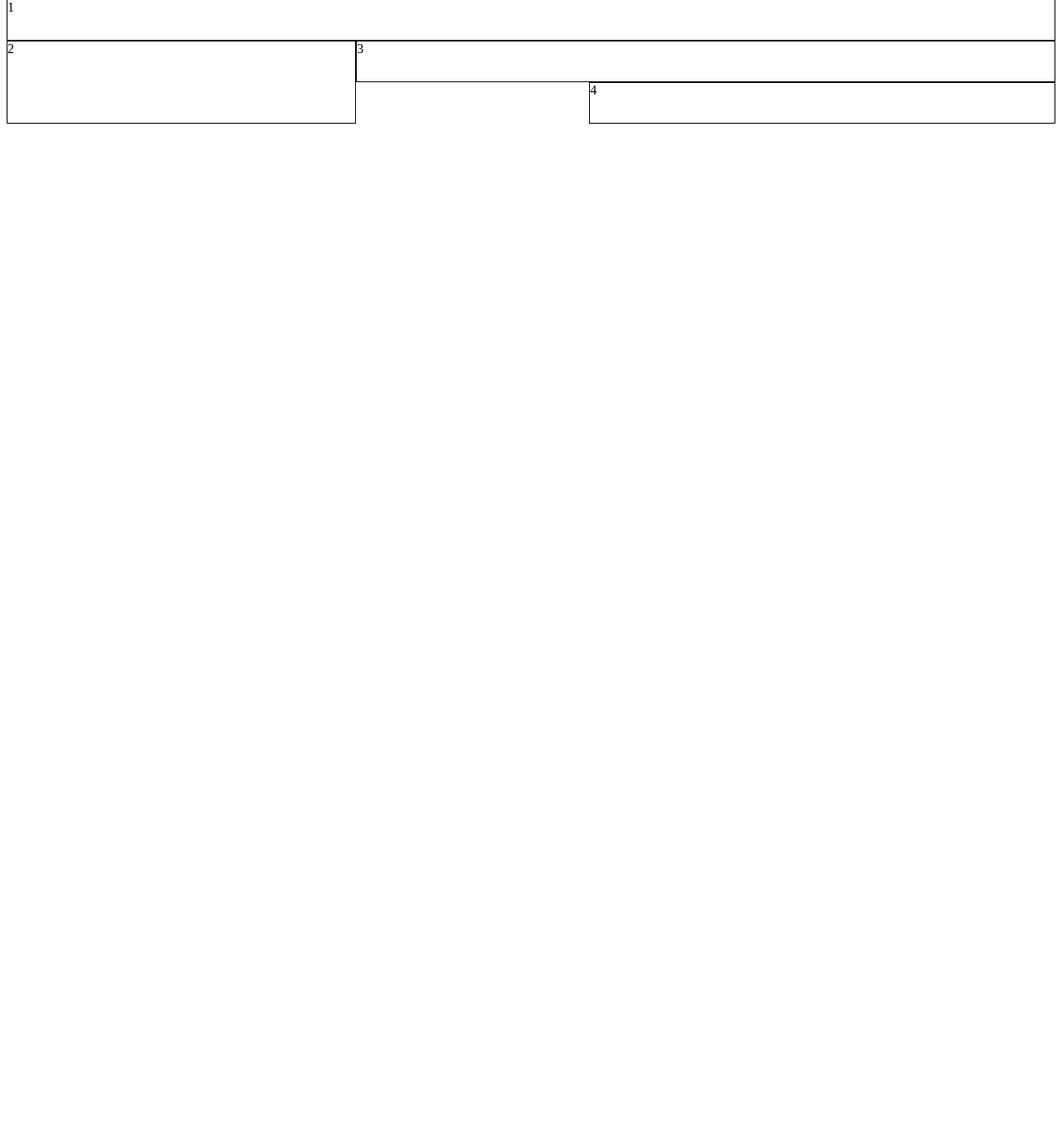
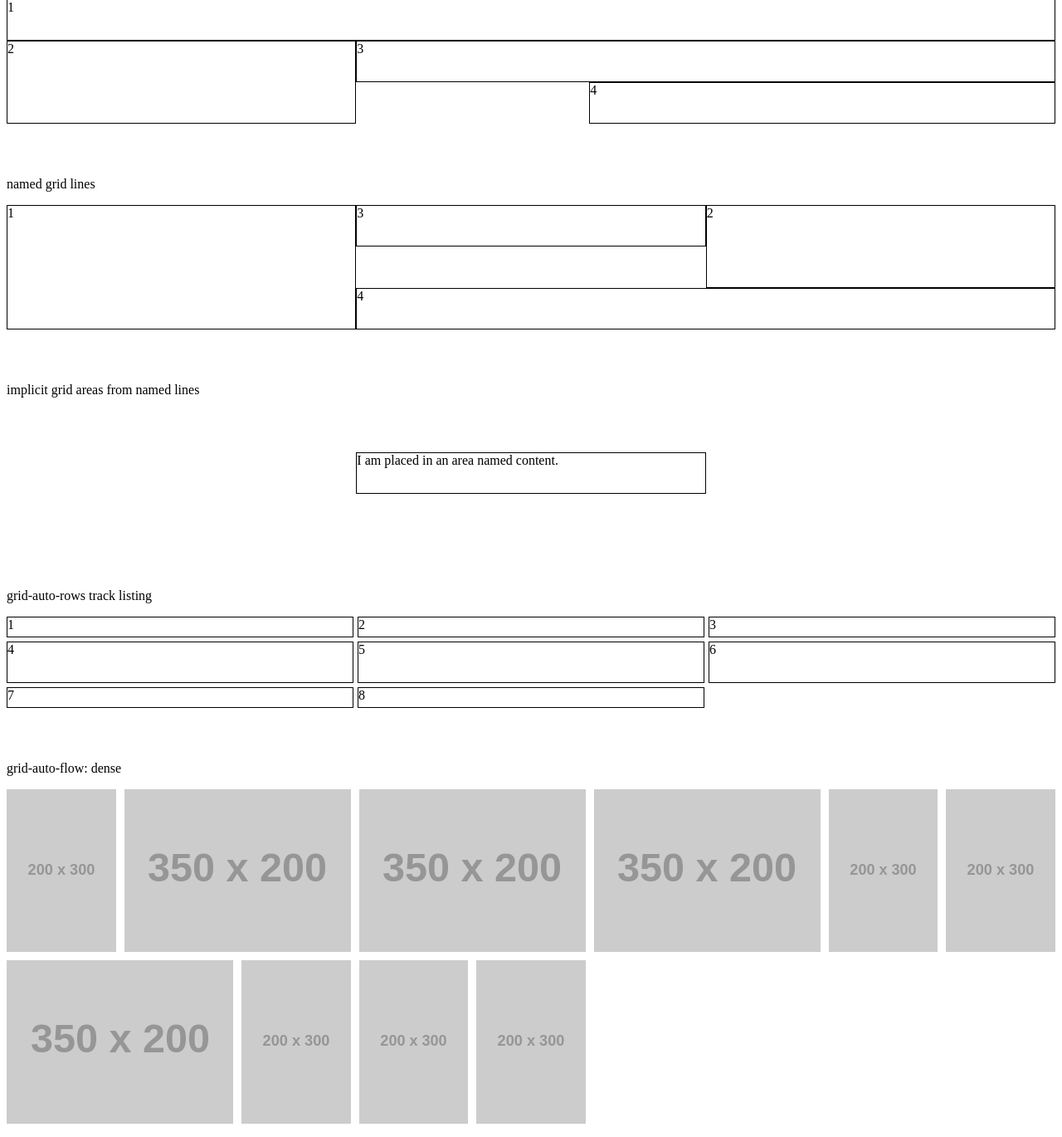
Before and after one commit to jiayihu/lab, a PHP site: page / in a window 1280 px wide. Shown: the part 3259-4629 px from the top of the page at 83% size. Before the commit the page ends 3408 px from the top, so only its background shows below. Run offline with PHP 8.4, Linux system fonts and the light colour scheme; grey boxes labelled with a size stand in for pictures from a placeholder-image service; some libraries are stand-ins or nearby versions.

Commit message:
feat(css): add more grid examples

```diff
--- a/css/grid/index.html
+++ b/css/grid/index.html
@@ -175,6 +175,46 @@
     <div>3</div>
     <div>4</div>
   </div>
+
+  <p>named grid lines</p>
+  <div class="grid17">
+    <div>1</div>
+    <div>2</div>
+    <div>3</div>
+    <div>4</div>
+  </div>
+  </div>
+
+  <p>implicit grid areas from named lines</p>
+  <div class="grid18">
+    <div>I am placed in an area named content.</div>
+  </div>
+
+  <p>grid-auto-rows track listing</p>
+  <div class="grid19">
+    <div>1</div>
+    <div>2</div>
+    <div>3</div>
+    <div>4</div>
+    <div>5</div>
+    <div>6</div>
+    <div>7</div>
+    <div>8</div>
+  </div>
+
+  <p>grid-auto-flow: dense</p>
+  <ul class="grid20">
+    <li><img src="http://placehold.it/200x300" alt="placeholder"></li>
+    <li class="landscape"><img src="http://placehold.it/350x200" alt="placeholder"></li>
+    <li class="landscape"><img src="http://placehold.it/350x200" alt="placeholder"></li>
+    <li class="landscape"><img src="http://placehold.it/350x200" alt="placeholder"></li>
+    <li><img src="http://placehold.it/200x300" alt="placeholder"></li>
+    <li><img src="http://placehold.it/200x300" alt="placeholder"></li>
+    <li class="landscape"><img src="http://placehold.it/350x200" alt="placeholder"></li>
+    <li><img src="http://placehold.it/200x300" alt="placeholder"></li>
+    <li><img src="http://placehold.it/200x300" alt="placeholder"></li>
+    <li><img src="http://placehold.it/200x300" alt="placeholder"></li>
+ </ul>
 </body>
 
 </html>
--- a/css/grid/style.css
+++ b/css/grid/style.css
@@ -202,3 +202,68 @@ p {
 .grid16 > div:nth-child(4) {
   grid-area: ft;
 }
+
+.grid17 {
+  grid-template-columns: [main-start] 1fr [content-start] 1fr [content-end] 1fr [main-end];
+  grid-template-rows: [main-start] 50px [content-start] 50px [content-end] 50px [main-end];
+}
+
+.grid17 > div:nth-child(1) {
+  grid-column: main-start;
+  grid-row: main-start / main-end;
+}
+
+.grid17 > div:nth-child(2) {
+  grid-column: content-end;
+  grid-row: main-start / content-end;
+}
+
+.grid17 > div:nth-child(3) {
+  grid-column: content-start;
+  grid-row-start: main-start;
+}
+
+.grid17 > div:nth-child(4) {
+  grid-column: content-start / main-end;
+  grid-row: content-end;
+}
+
+.grid18 {
+  grid-template-columns: [main-start] 1fr [content-start] 1fr [content-end] 1fr [main-end];
+  grid-template-rows: [main-start] 50px [content-start] 50px [content-end] 50px [main-end];
+}
+
+.grid18 > div:nth-child(1) {
+  grid-area: content;
+}
+
+.grid19 {
+  grid-template-columns: repeat(3, 1fr);
+  grid-gap: 5px;
+  grid-auto-rows: 25px 50px;
+}
+
+.grid20 {
+  display: grid;
+  grid-template-columns: repeat(auto-fill, minmax(120px, 1fr));
+  grid-gap: 10px;
+  grid-auto-flow: dense;
+  list-style: none;
+  margin: 1em auto;
+  padding: 0;
+}
+
+.grid20 li {
+  border: 1px solid #ccc;
+}
+
+.grid20 li.landscape {
+  grid-column-end: span 2;
+}
+
+.grid20 li img {
+  display: block;
+  object-fit: cover;
+  width: 100%;
+  height: 100%;
+}
```
